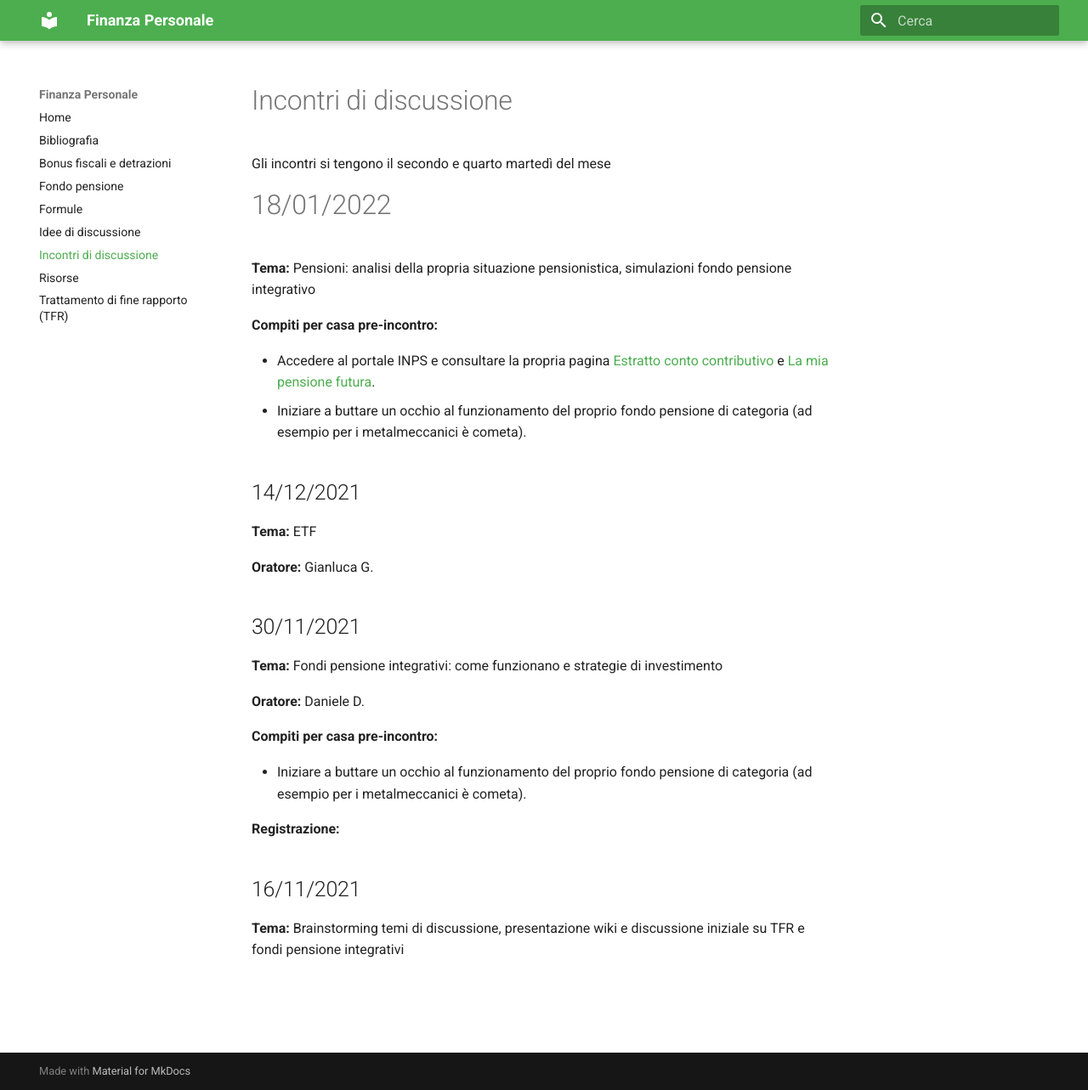
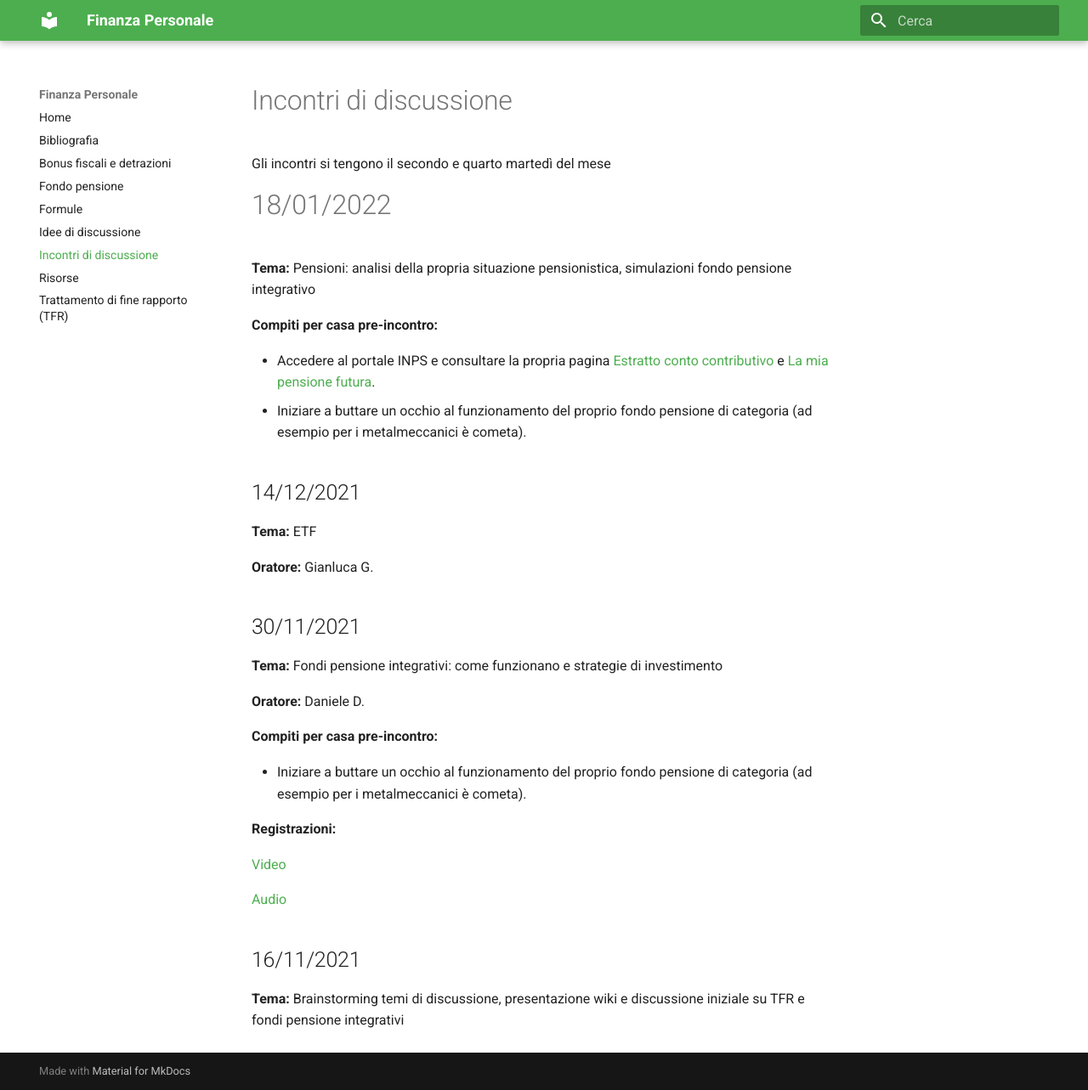
Before and after one commit to simgunz/wiki-finanza-personale, an MkDocs documentation site: the page built from docs/incontri.md, in a window 1280 px wide and 1283 px high. Shown: the whole window at 85% size. Built offline with MkDocs 1.6.1 and Material for MkDocs 9.7.7, drawn with Linux system fonts in a browser that asks for light colours.

Commit message:
Aggiunti link a registrazioni incontro

```diff
--- a/docs/incontri.md
+++ b/docs/incontri.md
@@ -27,9 +27,11 @@ Gli incontri si tengono il secondo e quarto martedì del mese
 
 - Iniziare a buttare un occhio al funzionamento del proprio fondo pensione di categoria (ad esempio per i metalmeccanici è cometa).
 
-**Registrazione:**
+**Registrazioni:**
 
+[Video](https://drive.google.com/file/d/1Xwl-cOVANMlF_u8Tr-INnP2kmih_gYcV/view?usp=sharing)
 
+[Audio](https://drive.google.com/file/d/1viCfRwo--6zK48W2ccyFlcTk0Vhh78xd/view?usp=sharing)
 
 ## 16/11/2021
 
```
